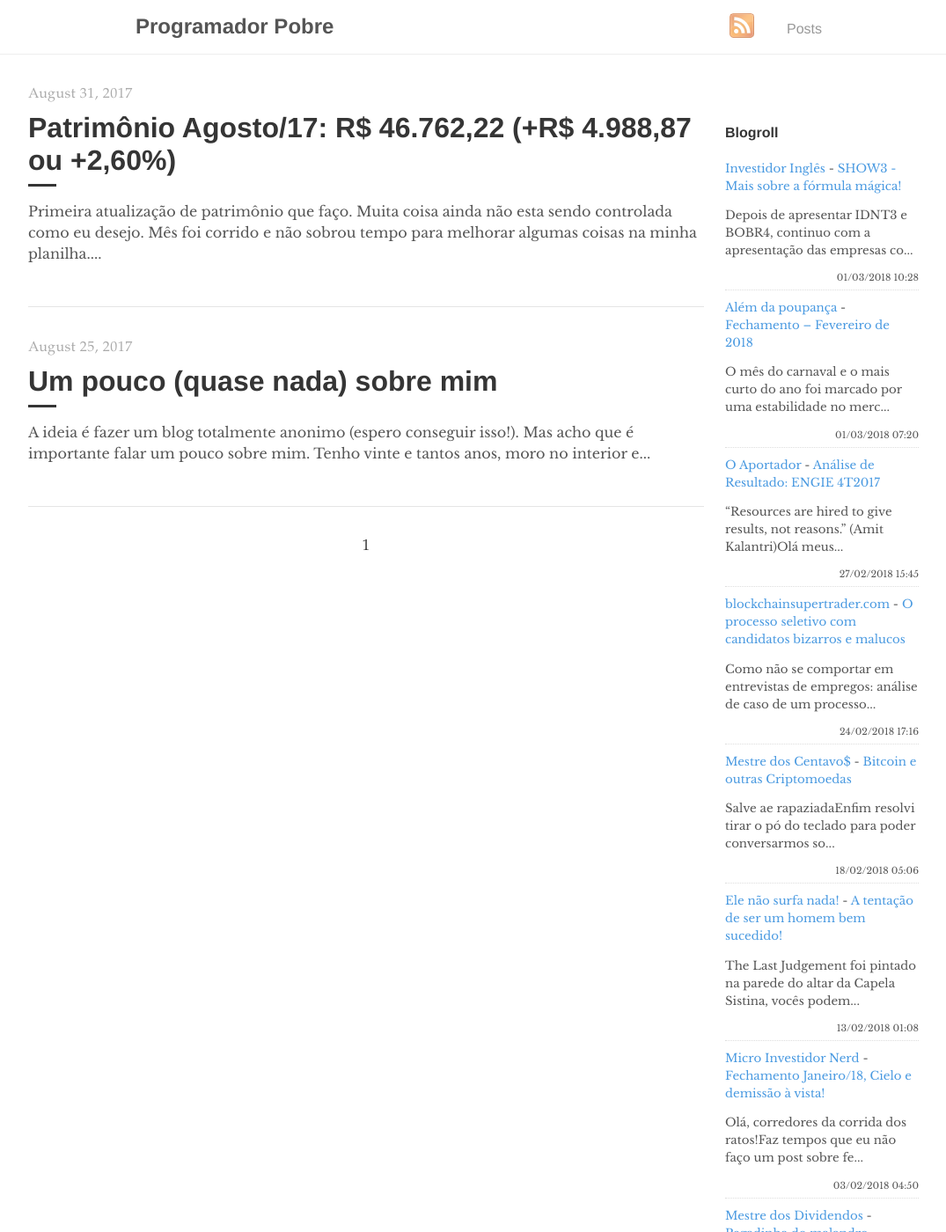
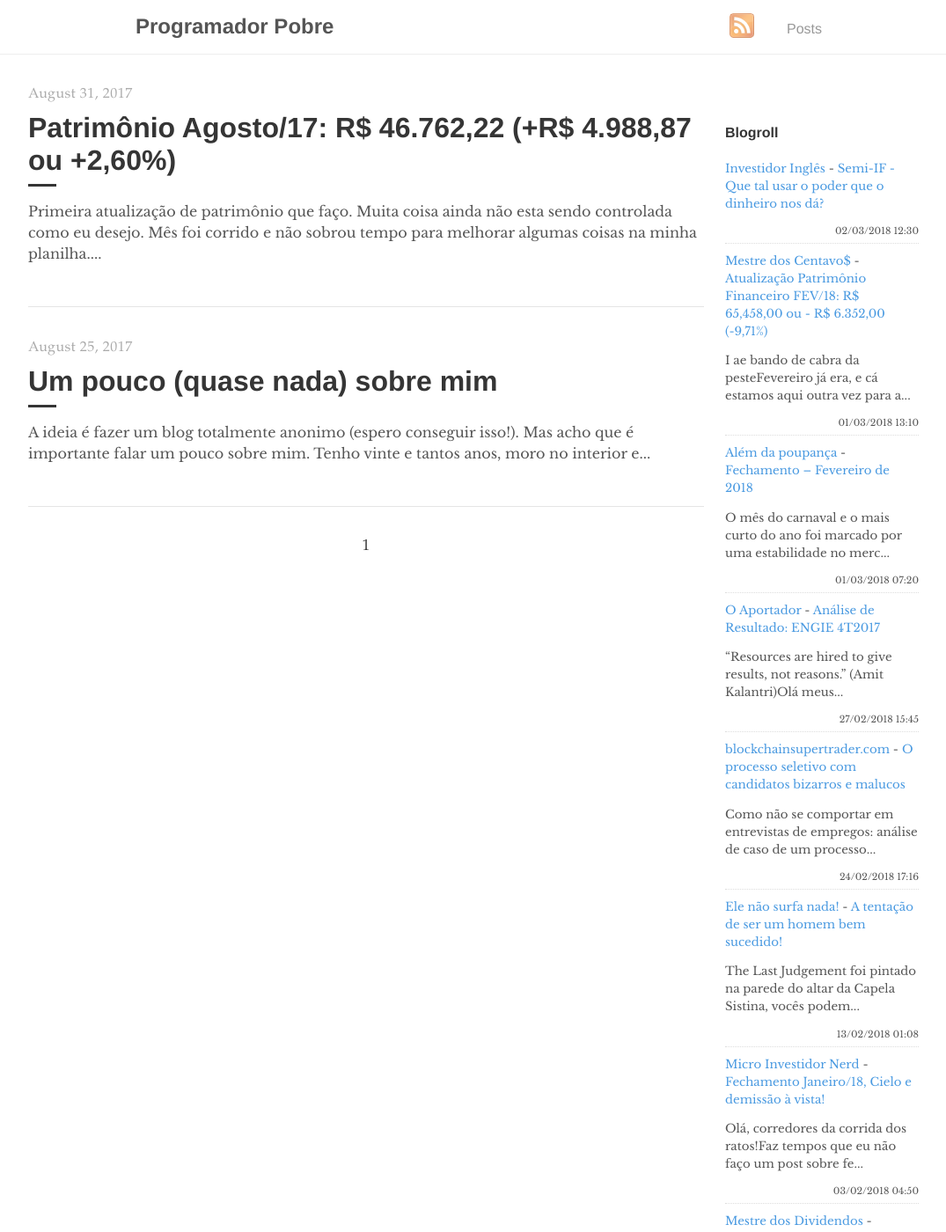
Before and after one commit to programadorpobre/programadorpobre.github.io, a Jekyll site: the page built from index.html, in a window 1280 px wide and 1400 px high. Shown: the whole window at 88% size, without its empty margins (96-1171 px from the left). Built offline with Jekyll 4.4.1, drawn with Linux system fonts in a browser that asks for light colours; the list of posts is cut into pages by our own code; comment, search, counter and statistics services are not loaded.

Commit message:
[ci skip] travis #209

```diff
--- a/_includes/feed-entries.html
+++ b/_includes/feed-entries.html
@@ -1,7 +1,12 @@
 <div class="feed-entry">
-    <a class="feed-entry-site-name" href="http://www.investidoringles.com/">Investidor Inglês</a> - <a class="feed-entry-title" href="http://www.investidoringles.com/2018/03/show3-analise-fundamentalista.html">SHOW3 - Mais sobre a fórmula mágica!</a>
-    <p class="feed-entry-summary"> Depois de apresentar IDNT3 e BOBR4, continuo com a apresentação das empresas co...</p>
-    <time datetime="2018-03-01T10:28:00.002-03:00">01/03/2018 10:28</time>
+    <a class="feed-entry-site-name" href="http://www.investidoringles.com/">Investidor Inglês</a> - <a class="feed-entry-title" href="http://www.investidoringles.com/2018/03/use-o-poder-dinheiro-nos-da.html">Semi-IF - Que tal usar o poder que o dinheiro nos dá?</a>
+    <p class="feed-entry-summary"></p>
+    <time datetime="2018-03-02T12:30:00.000-03:00">02/03/2018 12:30</time>
+</div>
+<div class="feed-entry">
+    <a class="feed-entry-site-name" href="https://mestredoscentavos.blogspot.com/">Mestre dos Centavo$</a> - <a class="feed-entry-title" href="https://mestredoscentavos.blogspot.com/2018/03/atualizacao-patrimonio-financeiro-fev18.html">Atualização Patrimônio Financeiro FEV/18: R$ 65,458,00 ou - R$ 6.352,00 (-9,71%)</a>
+    <p class="feed-entry-summary">I ae bando de cabra da pesteFevereiro já era, e cá estamos aqui outra vez para a...</p>
+    <time datetime="2018-03-01T13:10:00.001-08:00">01/03/2018 13:10</time>
 </div>
 <div class="feed-entry">
     <a class="feed-entry-site-name" href="https://alemdapoupanca.blogspot.com/">Além da poupança</a> - <a class="feed-entry-title" href="https://alemdapoupanca.blogspot.com/2018/03/fechamento-fevereiro-de-2018.html">Fechamento – Fevereiro de 2018</a>
@@ -17,11 +22,6 @@
     <a class="feed-entry-site-name" href="http://www.blockchainsupertrader.com/">blockchainsupertrader.com</a> - <a class="feed-entry-title" href="http://www.blockchainsupertrader.com/2018/02/o-processo-seletivo-com-candidatos.html">O processo seletivo com candidatos bizarros e  malucos</a>
     <p class="feed-entry-summary">Como não se comportar em entrevistas de empregos: análise de caso de um processo...</p>
     <time datetime="2018-02-24T17:16:00.000-03:00">24/02/2018 17:16</time>
-</div>
-<div class="feed-entry">
-    <a class="feed-entry-site-name" href="https://mestredoscentavos.blogspot.com/">Mestre dos Centavo$</a> - <a class="feed-entry-title" href="https://mestredoscentavos.blogspot.com/2018/02/bitcoin-e-outras-criptomoedas.html">Bitcoin e outras Criptomoedas</a>
-    <p class="feed-entry-summary">Salve ae rapaziadaEnfim resolvi tirar o pó do teclado para poder conversarmos so...</p>
-    <time datetime="2018-02-18T05:06:00.001-08:00">18/02/2018 05:06</time>
 </div>
 <div class="feed-entry">
     <a class="feed-entry-site-name" href="https://elenaosurfanada.blogspot.com/">Ele não surfa nada!</a> - <a class="feed-entry-title" href="https://elenaosurfanada.blogspot.com/2018/02/a-tentacao-de-ser-um-homem-bem-sucedido.html">A tentação de ser um homem bem sucedido!</a>
```
